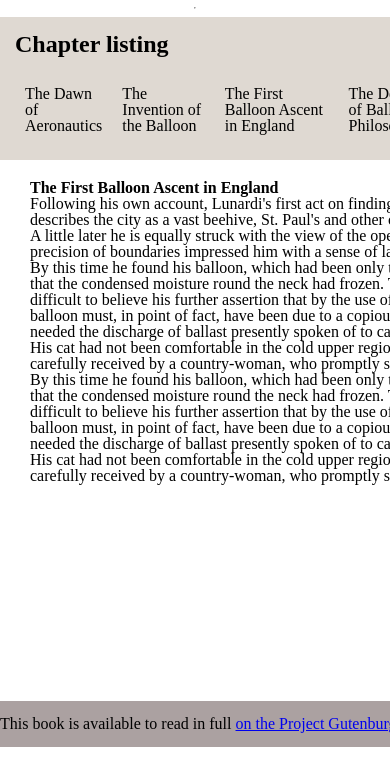
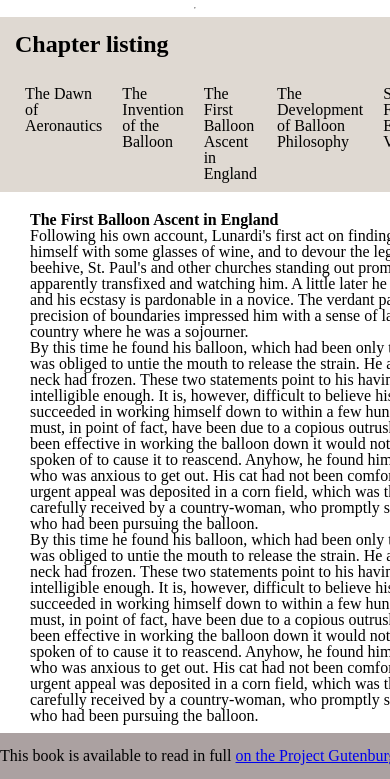
Before and after one commit to Sheps29/layouts, a plain HTML site: page layout9.html in a window 390 px wide. Shown: the part 113-892 px from the top of the page. Before the commit the page ends 860 px from the top, so only its background shows below. Drawn offline with Linux system fonts and the light colour scheme.

Commit message:
bugfix layout9,style9

```diff
--- a/reset9.css
+++ b/reset9.css
@@ -85,7 +85,6 @@ video {
   vertical-align: baseline
 }
 
-article,
 aside,
 details,
 figcaption,
--- a/style9.css
+++ b/style9.css
@@ -7,6 +7,10 @@ body {
 	flex-direction: column;
 	height: 100%;
 	margin: 1% 20% 10% 20%;
+
+	@media (max-width: 768px) {
+		min-height: 480px;
+	}
 }
 
 .header {
@@ -41,7 +45,7 @@ body {
 
 	@media (max-width: 768px) {
 		flex-direction: column;
-		width: 1200px;
+		max-width: 768px;
 	}
 }
 
@@ -53,13 +57,19 @@ body {
 	background-color: rgb(223, 217, 210);
 
 	@media (max-width: 768px) {
-		max-width: 1200px;
+		overflow: auto;
+		max-width: 768px;
+		max-height: 25%;
 	}
 }
 
 .block aside>h3 {
 	margin-bottom: 20px;
 	font-size: 24px;
+
+	@media (max-width: 768px) {
+		max-width: 1200px;
+	}
 }
 
 .block ul {
@@ -70,8 +80,7 @@ body {
 	padding: 0;
 
 	@media (max-width: 768px) {
-		flex-direction: row;
-
+		flex-flow: row nowrap;
 		font-size: 24px;
 	}
 
@@ -105,6 +114,7 @@ body {
 	padding: 15px 15px 0 15px;
 
 	@media (max-width: 768px) {
+		flex-wrap: nowrap;
 		font-size: 24px;
 		max-width: 1200px;
 		margin: 5px 15px;
```
Also changed, not shown: style3.css (+0 -8 lines).
